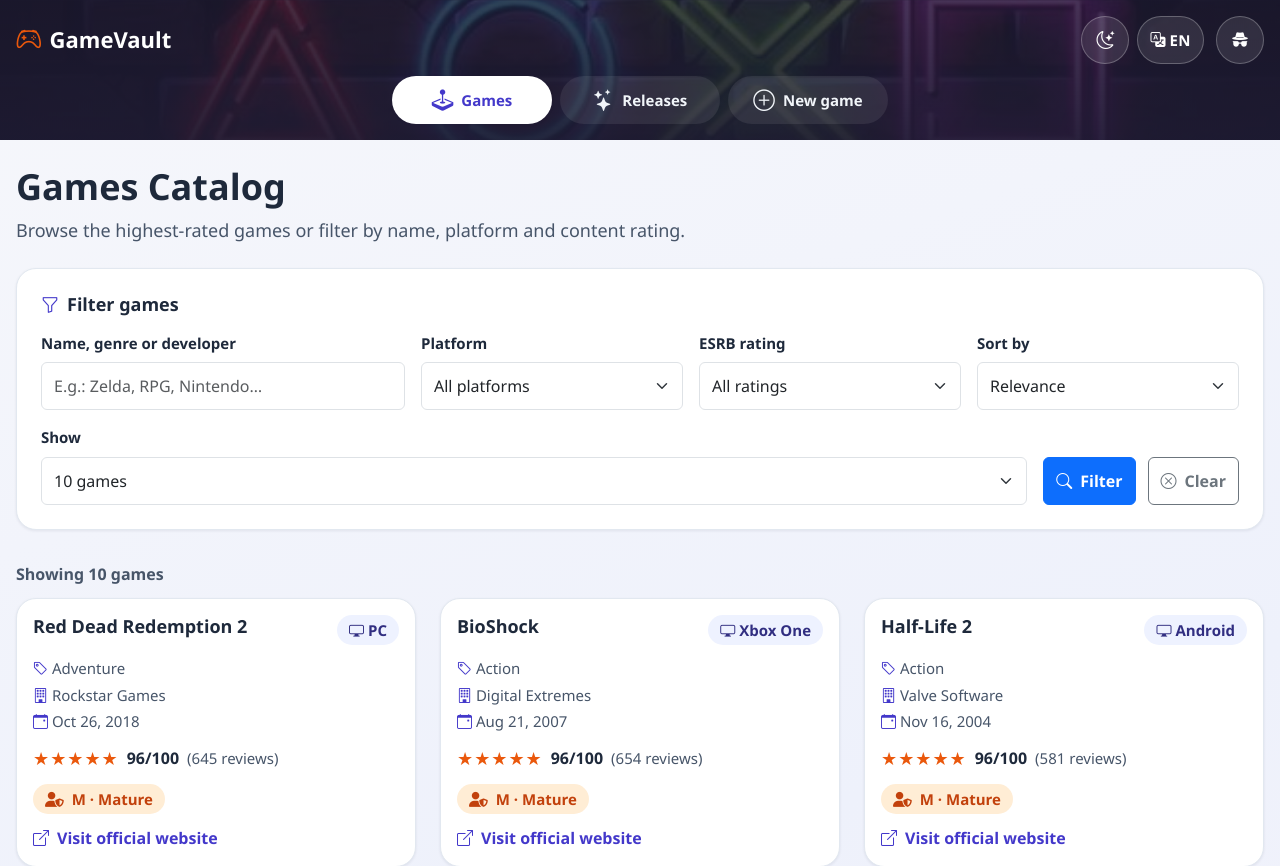
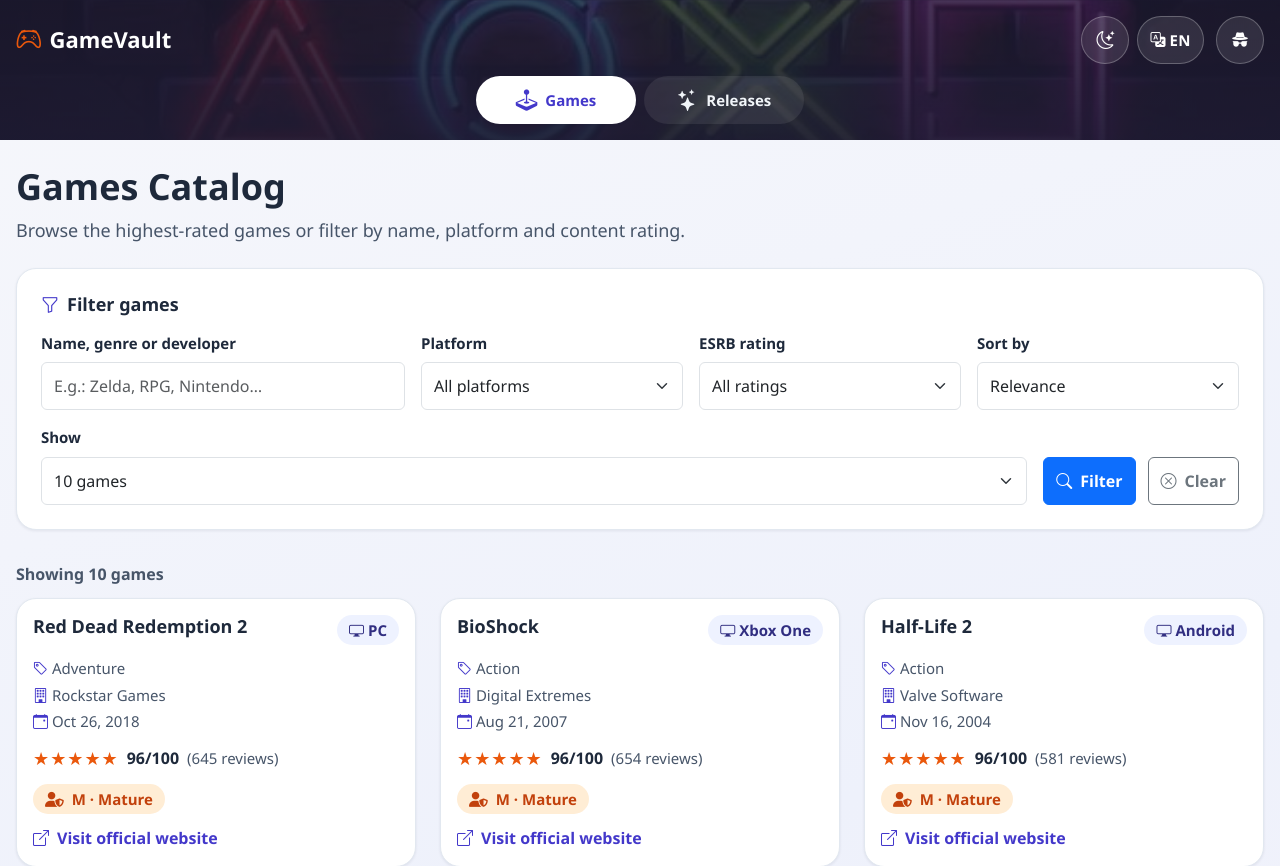
Before and after one commit to ConradoJuncos/TPUXUI_Lucas, a React (Vite) app in the folder frontend/: page /#/juegos/lista in a window 1280 px wide. Shown: the top 866 px of the page. Built offline with nearby package versions, Linux system fonts and the light colour scheme.

Commit message:
fix boton nuevo juego

```diff
--- a/frontend/src/components/Encabezado.jsx
+++ b/frontend/src/components/Encabezado.jsx
@@ -9,10 +9,12 @@
     const { theme, toggleTheme, lang, toggleLang, t } = usePreferences();
     const { usuario, logout } = useUser();
 
+    const esAdmin = usuario?.nombre === "Admin";
+
     const enlaces = [
         { to: '/juegos/lista', icono: 'bi-joystick', etiqueta: t.nav.games },
         { to: '/estrenos', icono: 'bi-stars', etiqueta: t.nav.releases },
-        { to: '/juegos/nuevo', icono: 'bi-plus-circle', etiqueta: t.nav.newGame },
+        ...(esAdmin ? [{ to: '/juegos/nuevo', icono: 'bi-plus-circle', etiqueta: t.nav.newGame }] : []),
     ];
 
     return (
```
